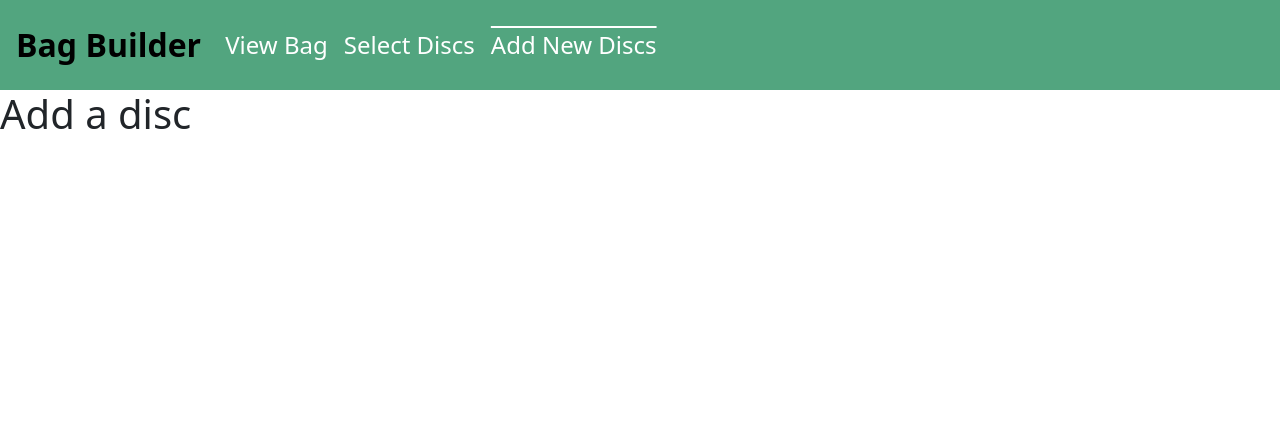
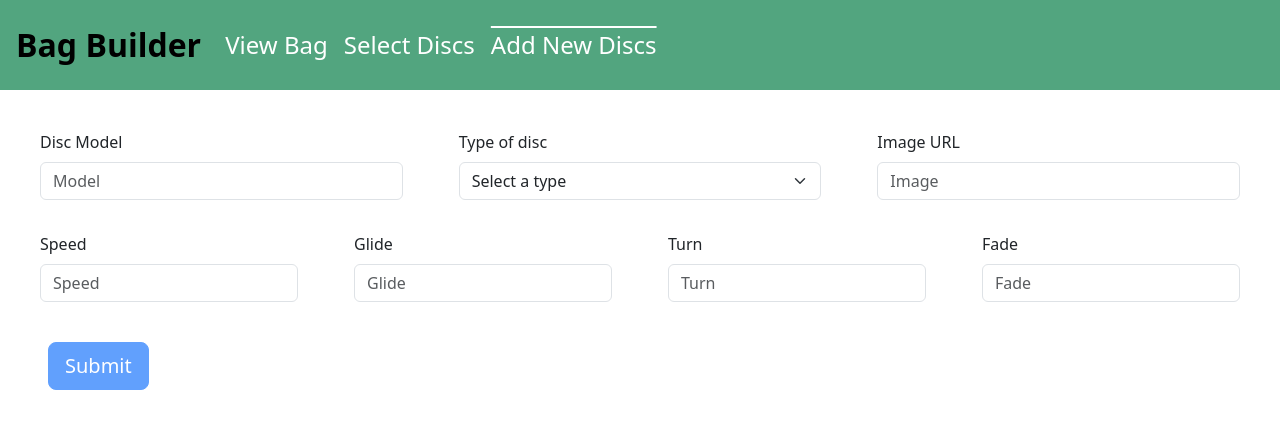
Before and after one commit to apatari/Bag-Builder, a React (Create React App) app: page /new in a window 1280 px wide. Shown: the top 428 px of the page. Built offline with nearby package versions, Linux system fonts and the light colour scheme; data requests are answered from the project's data file.

Commit message:
create form elements

```diff
--- a/src/components/AddDisc.js
+++ b/src/components/AddDisc.js
@@ -1,9 +1,81 @@
-import React from "react";
+import React, { useState } from "react";
+import { Form, Container, Row, Col, Button, Dropdown } from "react-bootstrap";
 
 function AddDisc() {
+
+    const [formData, setFormData] = useState({
+        model: "",
+        type: "",
+        image: "",
+        speed: "",
+        glide: "",
+        turn: "",
+        fade: "",
+        bagged: false
+    })
+
+    const invalidForm = true
+
     return (
         <div>
-            <h1>Add a disc</h1>
+            <Form className="m-4">
+            <Row>
+                <Col>
+
+                    <Form.Group className="m-3 ">
+                        <Form.Label>Disc Model</Form.Label>
+                        <Form.Control type="text" name="model" placeholder="Model" />
+                    </Form.Group>
+
+                </Col>
+                <Col>
+                    <Form.Group className="m-3 ">
+                    <Form.Label>Type of disc</Form.Label>
+                        <Form.Select name="type" >
+                            <option value="">Select a type</option>
+                            <option value="distance">Distance driver</option>
+                            <option value="fairway">Fairway driver</option>
+                            <option value="midrange">Midrange</option>
+                            <option value="putter">Putt/approach</option>
+                        </Form.Select>
+                    </Form.Group>
+                </Col>
+                <Col>
+                    <Form.Group className="m-3 ">
+                        <Form.Label>Image URL</Form.Label>
+                        <Form.Control type="text"  placeholder="Image" />
+                    </Form.Group>
+                </Col>
+            </Row>
+            <Row>
+                <Col>
+                    <Form.Group className="m-3 ">
+                        <Form.Label>Speed</Form.Label>
+                        <Form.Control type="number" step={0.5} placeholder="Speed" />
+                    </Form.Group>
+                </Col>
+                <Col>
+                    <Form.Group className="m-3 ">
+                        <Form.Label>Glide</Form.Label>
+                        <Form.Control type="number" step={0.5} placeholder="Glide" />
+                    </Form.Group>
+                </Col>
+                <Col>
+                    <Form.Group className="m-3 ">
+                        <Form.Label>Turn</Form.Label>
+                        <Form.Control type="number" step={0.5} placeholder="Turn" />
+                    </Form.Group>
+                </Col>
+                <Col>
+                    <Form.Group className="m-3 ">
+                        <Form.Label>Fade</Form.Label>
+                        <Form.Control type="number" step={0.5} placeholder="Fade" />
+                    </Form.Group>
+                </Col>
+            </Row>
+            <Button className="m-4" size="lg" disabled={invalidForm}>Submit</Button>
+            </Form>
+
         </div>
     )
 }
```
